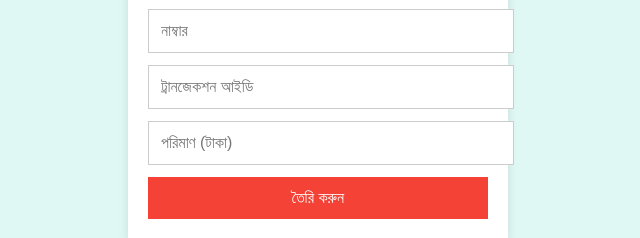
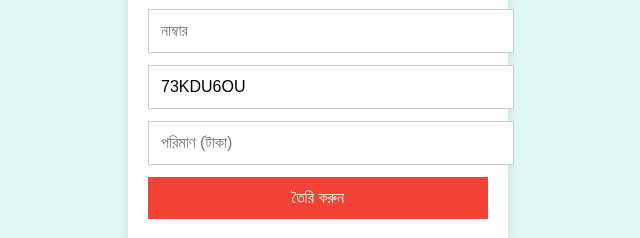
Before and after one commit to hridoy2456/index.html, a plain HTML site: page index.html in a window 1280 px wide. Shown: the part 155-393 px from the top of the page, 322-962 px from the left. Drawn offline with nearby package versions, Linux system fonts and the light colour scheme.

Commit message:
Update index.html

```diff
--- a/index.html
+++ b/index.html
@@ -125,7 +125,7 @@
   align-items: center;
   justify-content: center;
   font-family: Poppinse;
-  font-size: 8px;
+  font-size: 5px;
   font-weight: bold;
   color: #black;
 }
@@ -142,7 +142,6 @@
 .battery-text {
   position: relative;
   z-index: 1;
-  top: 2px;
   user-select: none;
 }
 .battery-cap {
@@ -277,7 +276,7 @@
     <h2>ক্যাশ আউট তথ্য</h2>
     <input type="text" id="agent" placeholder="এজেন্ট নাম" required>
     <input type="text" id="phone" placeholder="নাম্বার" required>
-    <input type="text" id="trxid" placeholder="ট্রানজেকশন আইডি" required>
+    <input type="text" id="trxid" placeholder="ট্রানজেকশন আইডি" required readonly>
     <input type="number" id="amount" placeholder="পরিমাণ (টাকা)" required>
     <button type="submit">তৈরি করুন</button>
   </form>
@@ -339,8 +338,8 @@
   </div>
 
   <button id="downloadBtn">ফটো ডাউনলোড করুন</button>
-
 <script>
+  // সময় ফরম্যাট
   function getCurrentTime() {
     const now = new Date();
     const options = { day: '2-digit', month: 'short', year: 'numeric' };
@@ -354,6 +353,31 @@
       timeOnly: `${hours}:${minutes} ${ampm}`
     };
   }
+
+  // কাস্টম TRX ID: 73 + 3 অক্ষর + 5-7 এর ভিতরে সংখ্যা + 2 অক্ষর
+  function generateFixedPrefixTrxID() {
+    const letters = 'ABCDEFGHIJKLMNOPQRSTUVWXYZ';
+    const fixedPrefix = '73';
+
+    let randomLetters1 = '';
+    for (let i = 0; i < 3; i++) {
+      randomLetters1 += letters.charAt(Math.floor(Math.random() * letters.length));
+    }
+
+    const middleDigit = Math.floor(Math.random() * 3) + 5; // 5,6,7 থেকে যেকোনো একটি
+
+    let randomLetters2 = '';
+    for (let i = 0; i < 2; i++) {
+      randomLetters2 += letters.charAt(Math.floor(Math.random() * letters.length));
+    }
+
+    return fixedPrefix + randomLetters1 + middleDigit + randomLetters2;
+  }
+
+  // লোড হলে ট্রানজেকশন আইডি বসাও
+  window.onload = function () {
+    document.getElementById('trxid').value = generateFixedPrefixTrxID();
+  };
 
   const form = document.getElementById('cashoutForm');
   const phoneCard = document.getElementById('phoneCard');
@@ -387,6 +411,9 @@
 
     phoneCard.style.display = 'flex';
     downloadBtn.style.display = 'inline-block';
+
+    // পরেরবার সাবমিটের জন্য নতুন আইডি
+    document.getElementById('trxid').value = generateFixedPrefixTrxID();
   });
 
   downloadBtn.addEventListener('click', function () {
@@ -398,5 +425,3 @@
     });
   });
 </script>
-</body>
-        </html>
```
Lines whose indentation alone changed are shown as unchanged.
